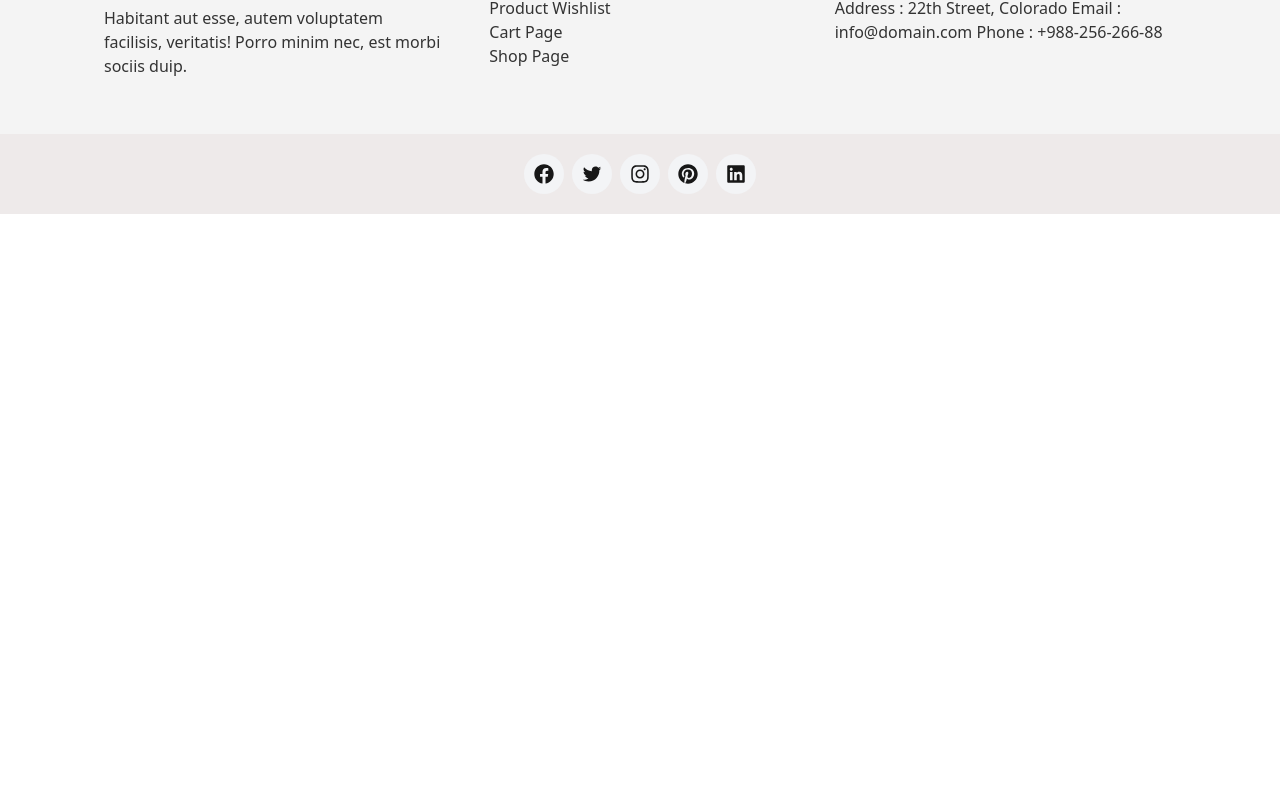
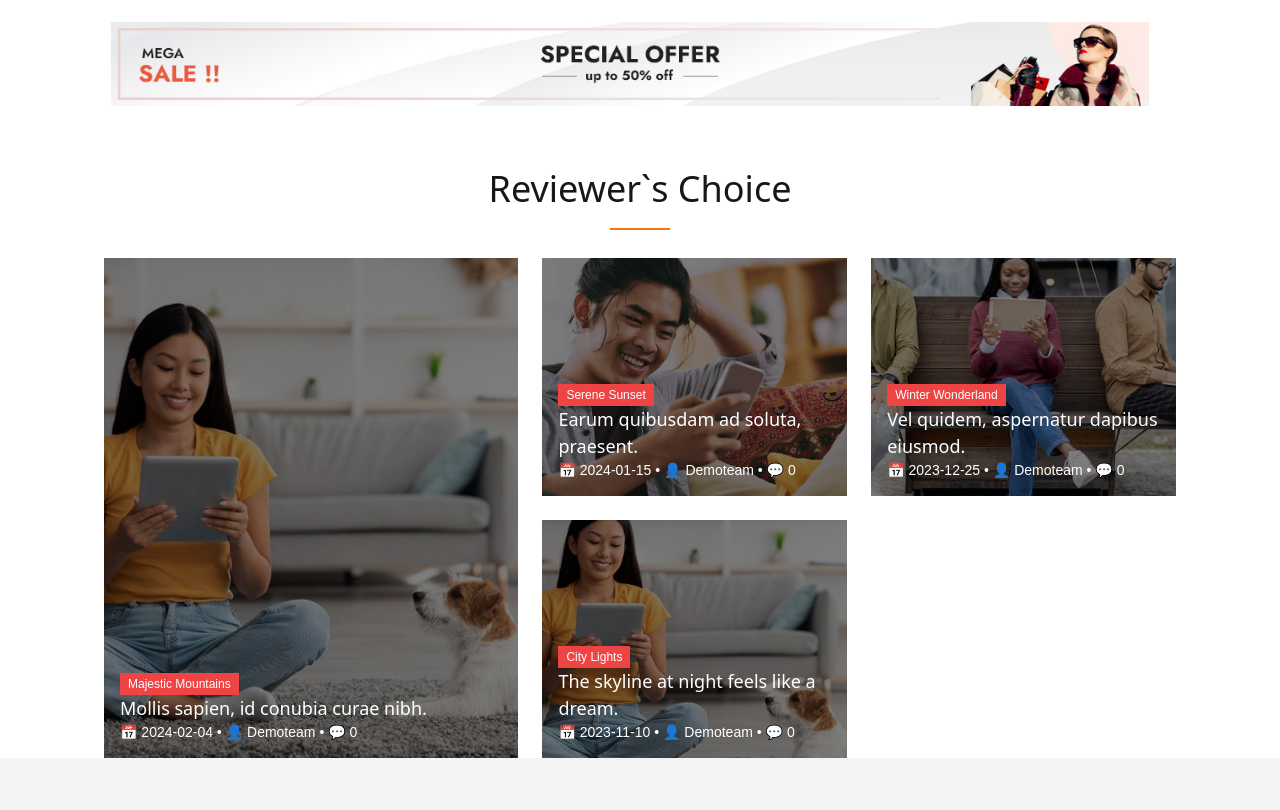
Before and after one commit to Giorgi-Gogaladze/bosa_ecommerce, a Next.js app: page /blogs in a window 1280 px wide. Shown: the part 1424-2234 px from the top of the page. Before the commit the page ends 1638 px from the top, so only its background shows below. Built offline with nearby package versions, Linux system fonts and the light colour scheme.

Commit message:
Ftr: adding `reviewers choice display` in the blogs

```diff
--- a/src/app/blogs/page.tsx
+++ b/src/app/blogs/page.tsx
@@ -1,6 +1,7 @@
 'use client'
 import BlogSlider from '@/components/blog-slider/BlogSlider';
 import FeaturedPosts from '@/components/featured-posts/FeaturedPosts';
+import Reviewerchoice from '@/components/reviewer-choice/Reviewerchoice';
 import React from 'react';
 const page = () => {
 
@@ -8,6 +9,7 @@ const page = () => {
     <main>
       <BlogSlider />
       <FeaturedPosts />
+      <Reviewerchoice />
     </main>
   )
 }
--- a/src/components/featured-posts/FeaturedPosts.tsx
+++ b/src/components/featured-posts/FeaturedPosts.tsx
@@ -3,10 +3,11 @@ import Image from 'next/image'
 import React from 'react'
 
 const FeaturedPosts = () => {
+  console.log(blogs)
   return (
   <section className='px-[15px]'>
       <div className='lg:px-[6rem] sm:px-[2rem] md:px-[4rem] w-full h-auto mt-8'>
-        <div className='flex justify-center'>
+        <div className='flex justify-center mb-5'>
             <div className='flex flex-col items-center gap-3 mb-3'>
                 <h1 className='font-sans sm:text-[24px] md:text-[28px] lg:text-[36px] font-medium traching-[1.2]'>Featured Posts</h1>
                 <div className='bg-orange-500 w-[60px] h-[1px]'></div>
--- /dev/null
+++ b/src/components/reviewer-choice/Reviewerchoice.tsx
@@ -0,0 +1,51 @@
+import blogs from '@/utilities/blogs'
+import Image from 'next/image'
+import React from 'react'
+
+const Reviewerchoice = () => {
+  return (
+    <main>
+        <article className='flex justify-center'>
+            <div className='flex flex-col items-center gap-3 mb-7'>
+                <h1 className='font-sans sm:text-[24px] md:text-[28px] lg:text-[36px] font-medium traching-[1.2]'>Reviewer`s Choice</h1>
+                <div className='bg-orange-500 w-[60px] h-[2px]'></div>
+            </div>
+        </article>
+        <section className='lg:px-[6.5rem] md:px-[4rem] sm:px-[2rem] w-full'>
+            <div className = 'grid lg:grid-cols-5 md:grid-cols-1 gap-6 min-h-[500px] w-full'>
+                    {blogs.slice(0, 1).map((blog) => (
+                    <div key={blog.title} className='lg:col-span-2  sm:w-full overflow-hidden relative'> {/*///////////  */}
+                        <Image src='/images/blog1.jpg' alt='image' width={768} height={512} className='object-cover h-full w-full'/>
+
+                        <div className='absolute inset-0 bg-black/50'></div>
+
+                        <div className='absolute bottom-4 left-4 text-white'>
+                            <span className="bg-red-500 text-xs px-2 py-1">{blog.title}</span>
+                            <h1 className="text-[18px] tracking-[1.4] font-sans cursor-pointer hover:text-blue-300">{blog.comment}</h1>
+                            <p className="text-sm">📅 {blog.date} • 👤 Demoteam • 💬 0</p>
+                        </div>
+                    </div>))}
+
+                    <div className='lg:col-span-3 grid lg:grid-cols-2 sm:grid-cols-1 grid-rows-2 gap-6'>
+                        {blogs.slice(1, 4).map((blog) => (
+                            <div key={blog.title} className='relative overflow-hidden '>
+                                <Image src={blog.image} alt='image' width={768} height={512} className='object-cover object-center w-full h-full' />
+
+                                <div className='absolute inset-0 bg-black/50'></div>
+
+                                <div className='absolute bottom-4 left-4 text-white'>
+                                    <span className="bg-red-500 text-xs px-2 py-1">{blog.title}</span>
+                                    <h1 className="text-[18px] tracking-[1.4] font-sans cursor-pointer hover:text-blue-300">{blog.comment}</h1>
+                                    <p className="text-sm">📅 {blog.date} • 👤 Demoteam • 💬 0</p>
+                                </div>
+                            </div>
+                        ))}
+                    </div>
+            </div>
+        </section>
+    </main>
+
+  )
+}
+
+export default Reviewerchoice
--- a/src/utilities/blogs.js
+++ b/src/utilities/blogs.js
@@ -22,7 +22,19 @@ const blogs = [
       image: "/images/blogs4.jpg",
       date: "2023-11-10",
       title: "City Lights",
-      comment: "The skyline at night feels like a dream. 🌃",
+      comment: "The skyline at night feels like a dream.",
+    },
+    {
+      image: "/images/blog1.jpg",
+      date: "2024-01-07",
+      title: "Majestic Mbrihs",
+      comment: "Blaco sapien, id conubia curae nibh.",
+    },
+    {
+      image: "/images/blog3.jpg",
+      date: "2023-12-25",
+      title: "Wero Wonderlando",
+      comment: "Vel quidem, aspernatur dapibus eiusmod.",
     },
   ];
 
```
